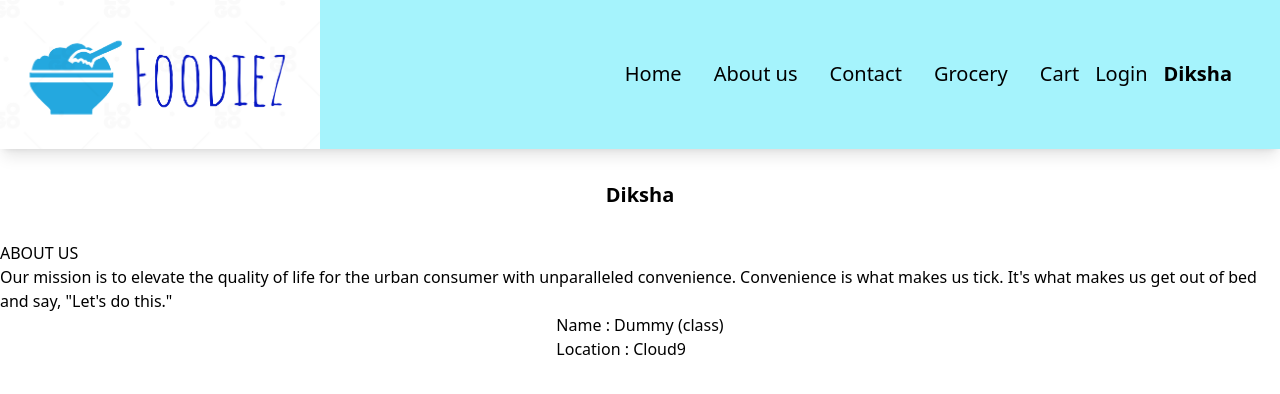
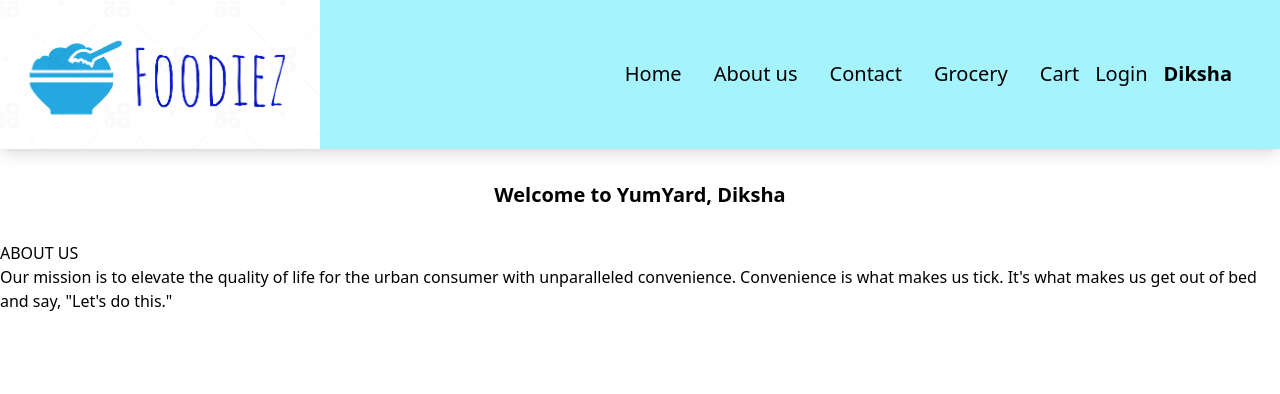
Before and after one commit to dikshatakyar/YumYard, a React (Vite) app: page /about in a window 1280 px wide. Shown: the top 394 px of the page. Built offline with nearby package versions, Linux system fonts and the light colour scheme; no server answers.

Commit message:
useContext

```diff
--- a/src/components/About.js
+++ b/src/components/About.js
@@ -27,7 +27,11 @@ class About extends React.Component {
     return (
       <>
         <UserContext.Consumer>
-          {({loggedInUser}) => <h1 className="font-bold text-xl text-center m-4 p-4">{loggedInUser}</h1>}
+          {({ loggedInUser }) => (
+            <h1 className="font-bold text-xl text-center m-4 p-4">
+              Welcome to YumYard, {loggedInUser}
+            </h1>
+          )}
         </UserContext.Consumer>
         <h1>ABOUT US</h1>
         <h3>
@@ -38,7 +42,7 @@ class About extends React.Component {
 
         <div style={{ display: "flex", justifyContent: "space-around" }}>
           {/* <User {...userDetails} /> */}
-          <UserClass name={"DIKSHA"} location={"DELHI"} />
+          {/* <UserClass name={"DIKSHA"} location={"DELHI"} /> */}
         </div>
       </>
     );
```
